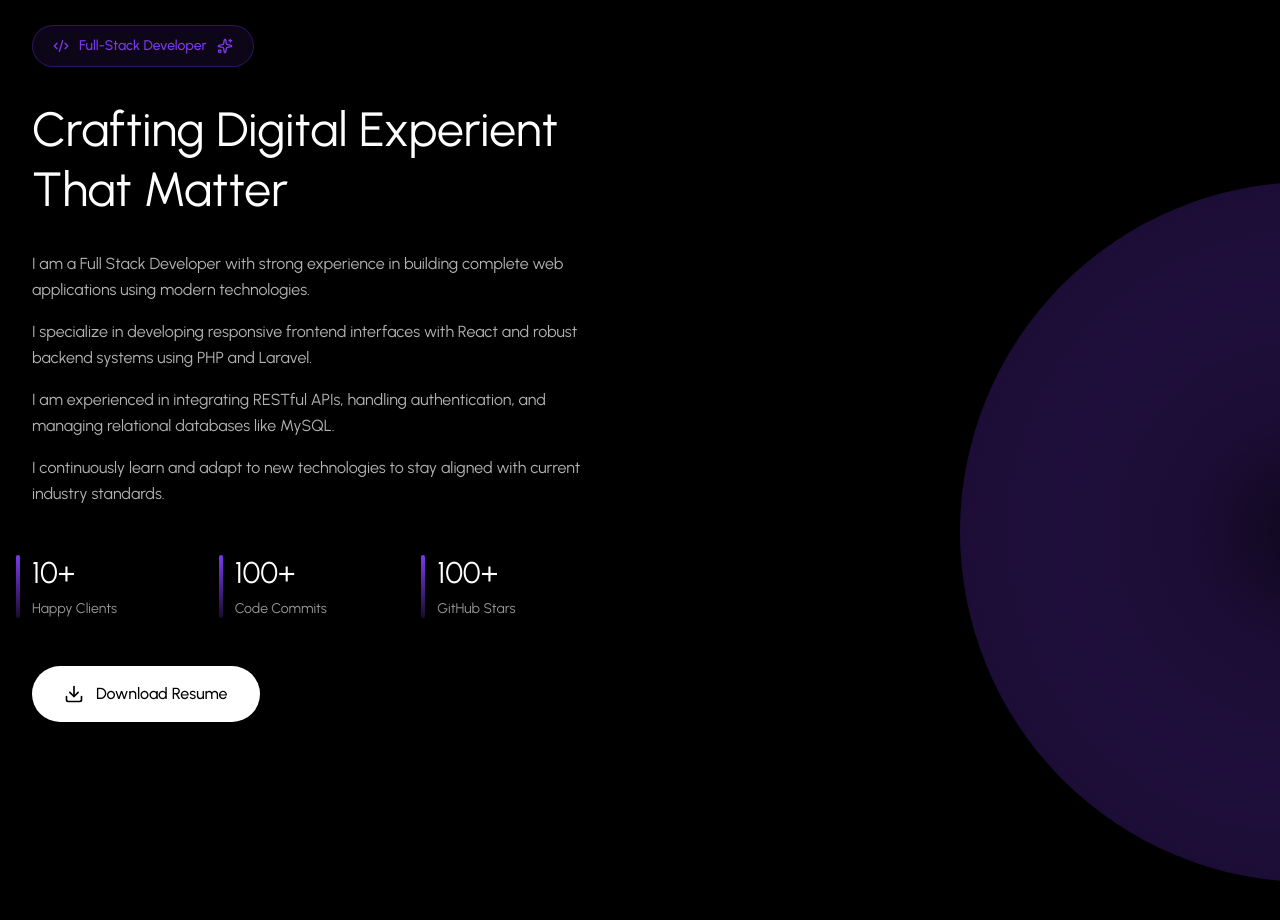
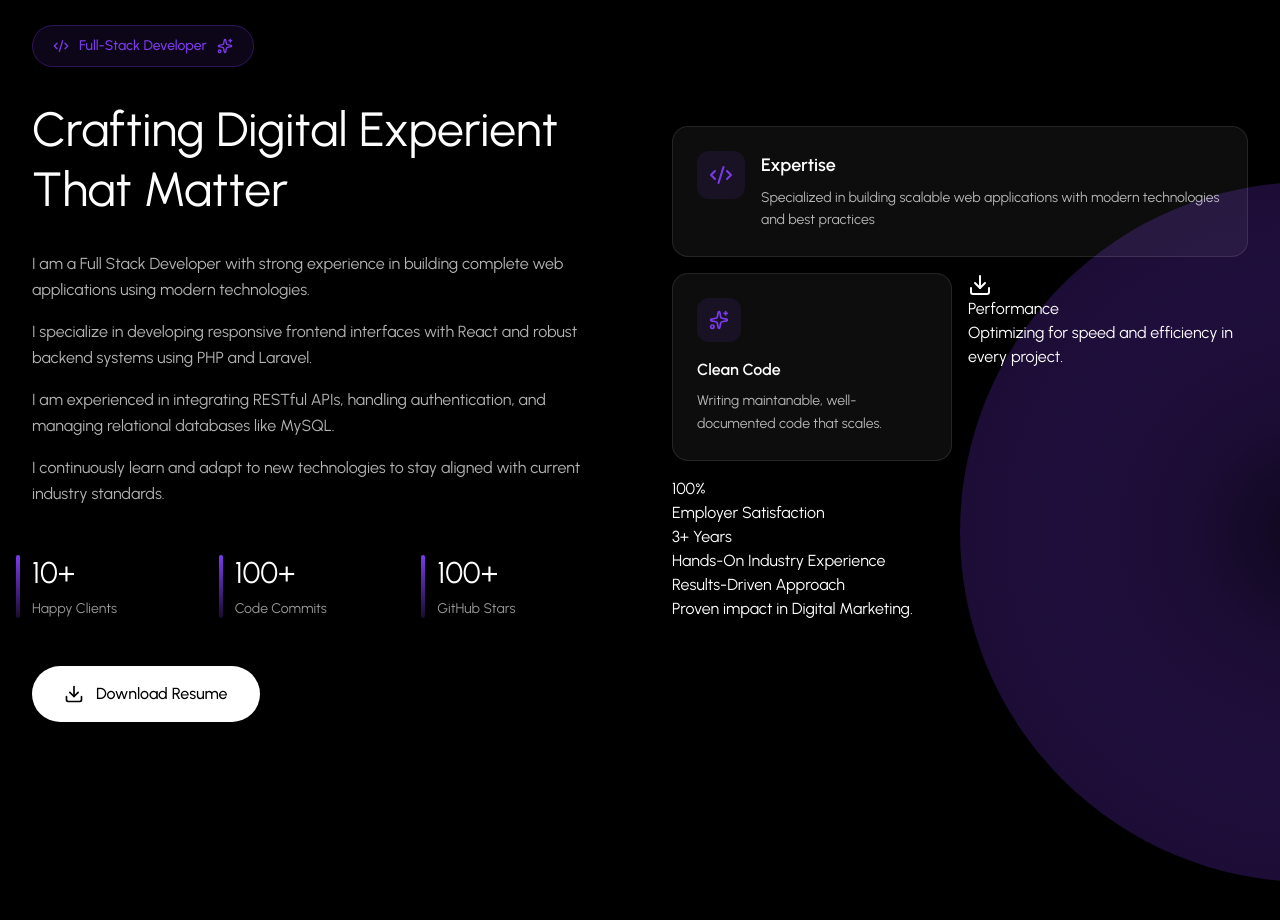
Before and after one commit to Mujahid-Ahamed-2001/react-portfolio, a React (Vite) app: page / in a window 1280 px wide. Shown: the part 1040-1960 px from the top of the page. Built offline with nearby package versions, Linux system fonts and the light colour scheme.

Commit message:
About section

```diff
--- a/src/components/sections/About.jsx
+++ b/src/components/sections/About.jsx
@@ -81,6 +81,75 @@ const About = () => {
                         </button>
                     </FadeIn>
                 </div>
+
+                {/* right column - info grid  */}
+                <FadeIn delay={300}>
+                    <div className="grid grid-cols-2 gap-4">
+                        <div className="col-span-2 relative group">
+                            <div className="absolute insert-0 bg-linear-to-br from-primary/10 to-primary/5 rounded-2xl blur-xl opacity-50 group-hover:opacity-75 transition-opacity duration-300"></div>
+                            <div className="relative bg-white/5 border border-white/10 rounded-2xl p-6 hover:border-primary/30 transition-all duration-300">
+                                <div className="flex items-start gap-4">
+                                    <div className="p-3 bg-primary/10 rounded-xl">
+                                        <Code2 className='w-6 h-6 text-primary' />
+                                    </div>
+                                    <div className="flex-1">
+                                        <h3 className="text-lg font-semibold text-white mb-2">Expertise</h3>
+                                        <p className="text-sm text-white/70 leading-relaxed">
+                                            Specialized in building scalable web applications with modern technologies and best practices
+                                        </p>
+                                    </div>
+                                </div>
+                            </div>
+                        </div>
+
+                        <div className="relative group">
+                            <div className="absolute insert-0 bg-linear-to-br from-primary/10 to-primary/5 rounded-2xl blur-xl opacity-50 group-hover:opacity-75 trantion-opacity duration-300"></div>
+                            <div className="relative bg-white/5 border border-white/10 rounded-2xl p-6 hover:border-primary/30 transiton-all duration-300 h-full">
+                                <div className="p-3 bg-primary/10 rounded-xl w-fit mb-4">
+                                    <Sparkles className="w-5 h-5 text-primary" />
+                                </div>
+                                <h3 className="text-base font-semibold text-white mb-2">Clean Code</h3>
+                                <p className="text-sm text-white/70 leading-relaxed">
+                                    Writing maintanable, well-documented code that scales.
+                                </p>
+                            </div>
+                        </div>
+
+                        <div className="f">
+                            <div className="f"></div>
+                            <div className="f">
+                                <div className="f">
+                                    <Download className="f" />
+                                </div>
+                                <h3 className="f">Performance</h3>
+                                <p className="f">
+                                    Optimizing for speed and efficiency in every project.
+                                </p>
+                            </div>
+                        </div>
+
+                        <div className="">
+                            <div className="f"></div>
+                            <div className="f">
+                                <div className="f">
+                                    <div>
+                                        <div className="f">100%</div>
+                                        <div className="f">Employer Satisfaction</div>
+                                    </div>
+                                    <div>
+                                        <div className="f">3+ Years</div>
+                                        <div className="f">Hands-On Industry Experience</div>
+                                    </div>
+                                    <div>
+                                        <div className="f">Results-Driven Approach</div>
+                                        <div className="f">Proven impact in Digital Marketing.</div>
+                                    </div>
+                                </div>
+                            </div>
+                        </div>
+
+                    </div>
+                </FadeIn>
             </div>
         </div>
     </section>
```
